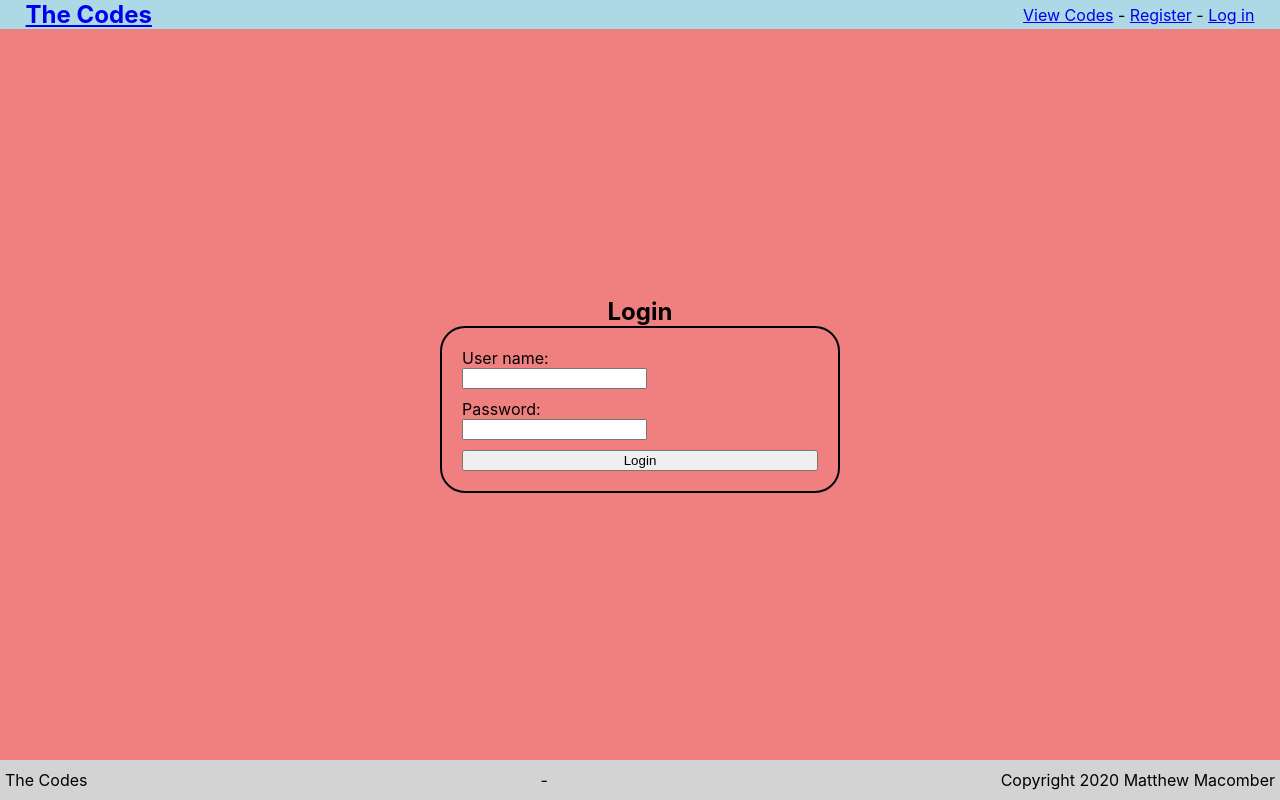
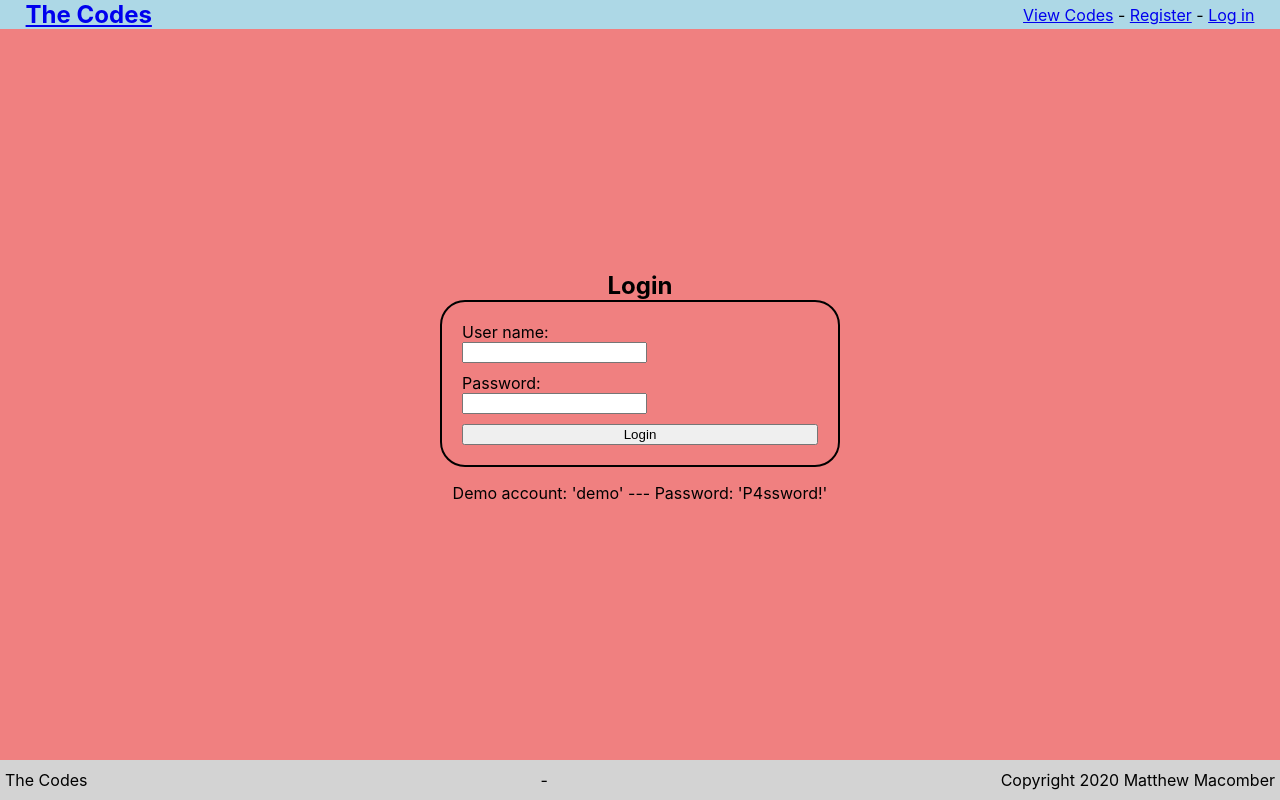
Before and after one commit to MatthewMacomber/TheCodes-client, a React (Create React App) app: page /login in a window 1280 px wide. Built offline with nearby package versions, Linux system fonts and the light colour scheme; no server answers.

Commit message:
Specified demo account details on login page

```diff
--- a/src/routes/LoginPage/LoginPage.js
+++ b/src/routes/LoginPage/LoginPage.js
@@ -25,6 +25,7 @@ export default class LoginPage extends Component {
         <LoginForm
           onLoginSuccess={this.handleLoginSuccess}
         />
+        <p>Demo account: 'demo' --- Password: 'P4ssword!'</p>
       </Section>
     );
   };
```
